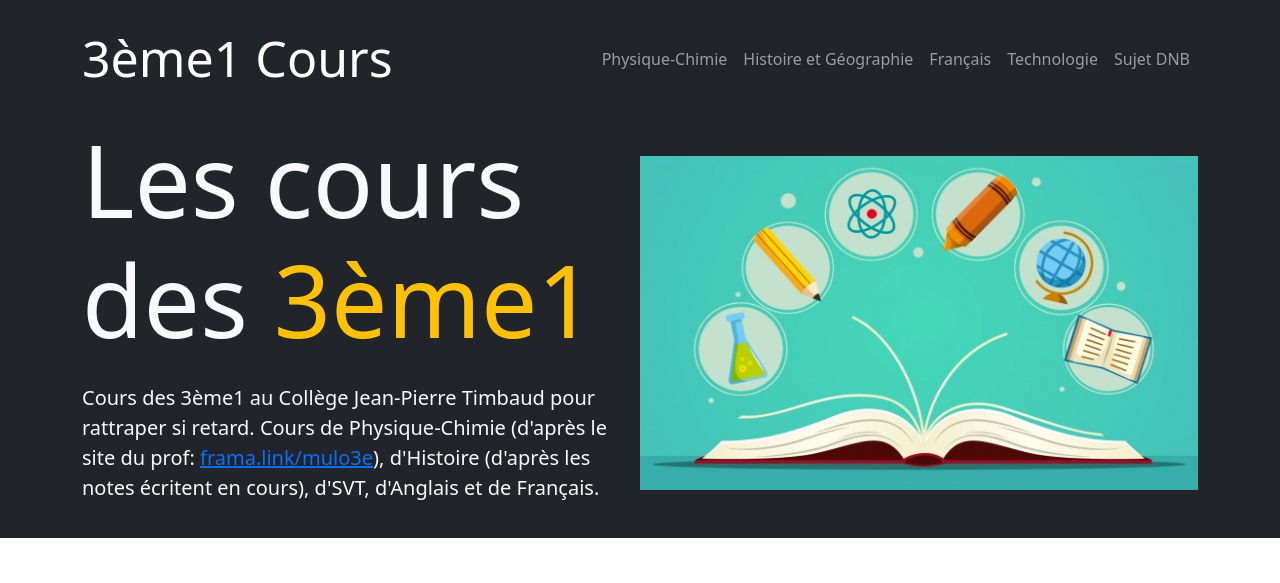
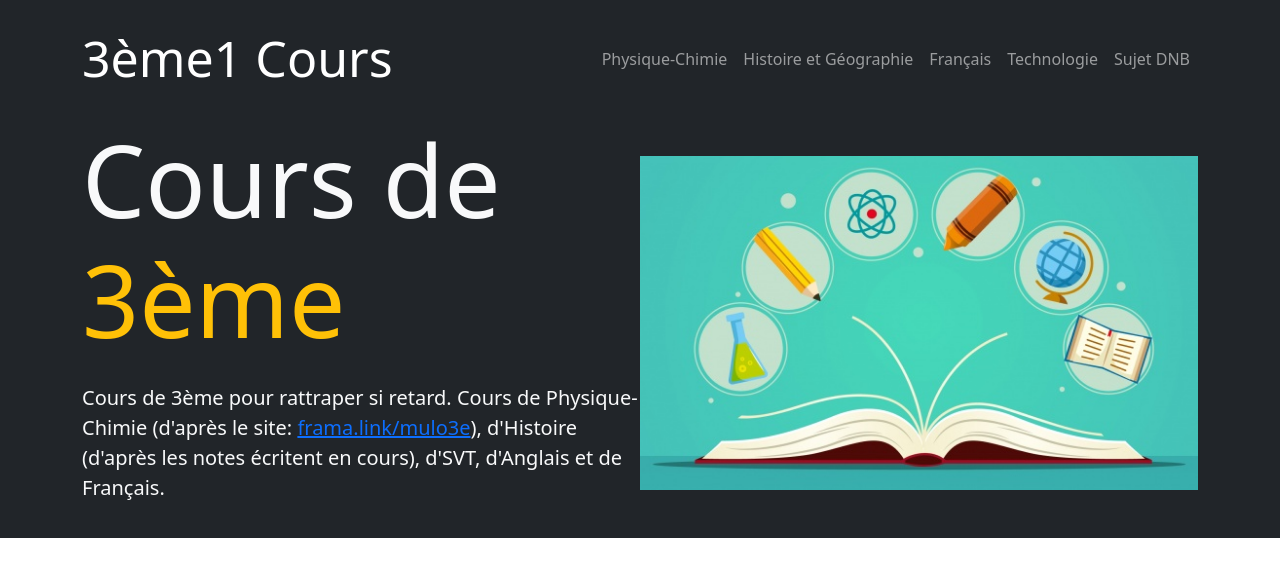
Before and after one commit to LitzyMan/Course_3eme, a website: page index.html in a window 1280 px wide. Shown: the top 583 px of the page. Drawn offline with nearby package versions, Linux system fonts and the light colour scheme.

Commit message:
Text Update

```diff
--- a/index.html
+++ b/index.html
@@ -50,8 +50,8 @@
           <div class="container">
               <div class="d-sm-flex align-items-center justify-content-between">
                   <div>
-                      <h1>Les cours des <span class="text-warning">3ème1</span></h1>
-                      <p class="lead my-4">Cours des 3ème1 au Collège Jean-Pierre Timbaud pour rattraper si retard. Cours de Physique-Chimie (d'après le site du prof: <a href="https://sites.google.com/view/mulo-physique-3e/accueil?authuser=0" target="_blank">frama.link/mulo3e</a>), d'Histoire (d'après les notes écritent en cours), d'SVT, d'Anglais et de Français.</p>
+                      <h1>Cours de <span class="text-warning">3ème</span></h1>
+                      <p class="lead my-4">Cours de 3ème pour rattraper si retard. Cours de Physique-Chimie (d'après le site: <a href="https://sites.google.com/view/mulo-physique-3e/accueil?authuser=0" target="_blank">frama.link/mulo3e</a>), d'Histoire (d'après les notes écritent en cours), d'SVT, d'Anglais et de Français.</p>
                   </div>
                   <img class="img-fluid w-50 d-none d-sm-block pt-lg-5 pb-lg-5" src="matieres_enseignees.png" alt="">
               </div>
```
